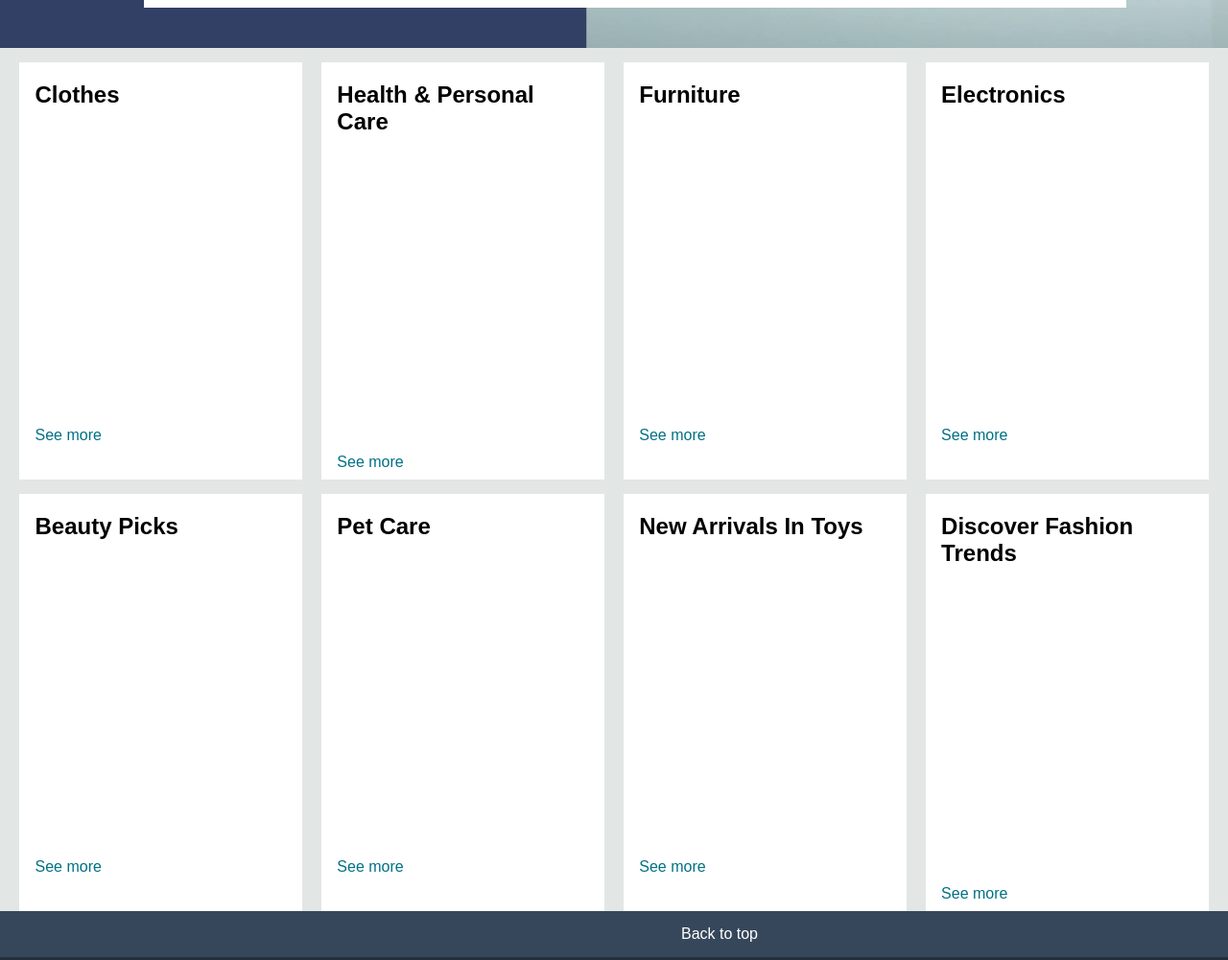
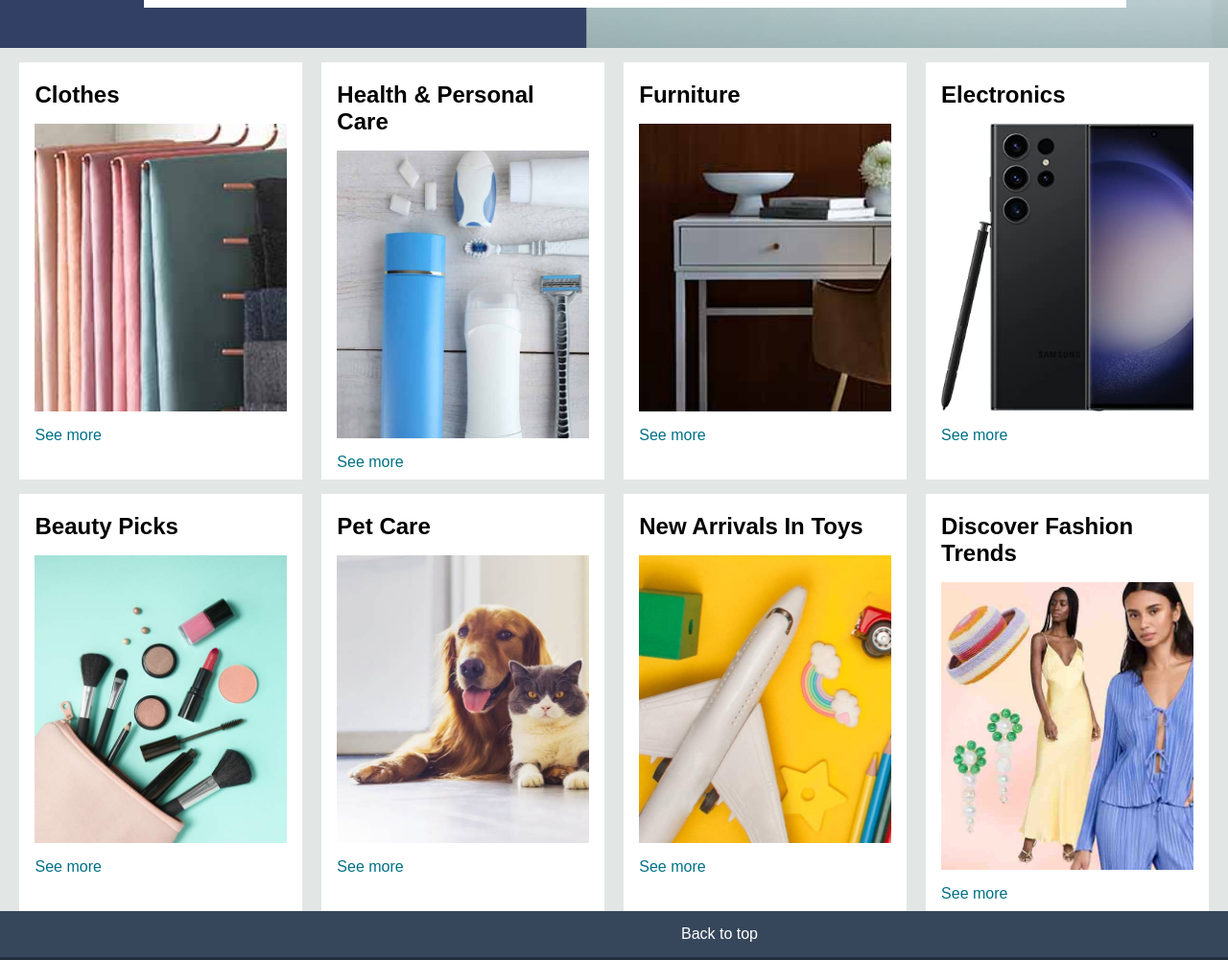
Before and after one commit to gatiky27/Amazon-Replica, a plain HTML site: page index.html in a window 1280 px wide. Shown: the part 448-1449 px from the top of the page at 96% size. Drawn offline with Linux system fonts and the light colour scheme; files whose address does not match are found by name.

Commit message:
Update image URLs to use amazon-interface directory

```diff
--- a/index.html
+++ b/index.html
@@ -58,56 +58,56 @@
             <div class="box1 box">
                 <div class="box-content">
                 <h2>Clothes</h2>
-                <div class="boximage" style="background-image: url('box1_image.jpg');"></div>
+                <div class="boximage" style="background-image: url('amazon-interface/box1_image.jpg');"></div>
                 <p class="seemore">See more</p>
                 </div>
             </div>
             <div class="box2 box">
                 <div class="box-content">
                 <h2> Health & Personal Care</h2>
-                <div class="boximage" style="background-image: url('box2_image.jpg');"></div>
+                <div class="boximage" style="background-image: url('amazon-interface/box2_image.jpg');"></div>
                 <p class="seemore">See more</p>
                 </div>
             </div>
             <div class="box3 box">
                 <div class="box-content">
                 <h2>Furniture</h2>
-                <div class="boximage" style="background-image: url('box3_image.jpg');"></div>
+                <div class="boximage" style="background-image: url('amazon-interface/box3_image.jpg');"></div>
                 <p class="seemore">See more</p>
                 </div>
             </div>
             <div class="box4 box">
                 <div class="box-content">
                 <h2>Electronics</h2>
-                <div class="boximage" style="background-image: url('box4_image.jpg');"></div>
+                <div class="boximage" style="background-image: url('amazon-interface/box4_image.jpg');"></div>
                 <p class="seemore">See more</p>
                 </div>
             </div>
             <div class="box5 box">
                 <div class="box-content">
                 <h2>Beauty Picks</h2>
-                <div class="boximage" style="background-image: url('box5_image.jpg');"></div>
+                <div class="boximage" style="background-image: url('amazon-interface/box5_image.jpg');"></div>
                 <p class="seemore">See more</p>
                 </div>
             </div>
             <div class="box6 box">
                 <div class="box-content">
                 <h2>Pet Care</h2>
-                <div class="boximage" style="background-image: url('box6_image.jpg');"></div>
+                <div class="boximage" style="background-image: url('amazon-interface/box6_image.jpg');"></div>
                 <p class="seemore">See more</p>
                 </div>
             </div>
             <div class="box7 box">
                 <div class="box-content">
                 <h2>New Arrivals In Toys</h2>
-                <div class="boximage" style="background-image: url('box7_image.jpg');"></div>
+                <div class="boximage" style="background-image: url('amazon-interface/box7_image.jpg');"></div>
                 <p class="seemore">See more</p>
                 </div>
             </div>
             <div class="box8 box">
                 <div class="box-content">
                 <h2>Discover Fashion Trends</h2>
-                <div class="boximage" style="background-image: url('box8_image.jpg');"></div>
+                <div class="boximage" style="background-image: url('amazon-interface/box8_image.jpg');"></div>
                 <p class="seemore">See more</p>
                 </div>
             </div>
```
